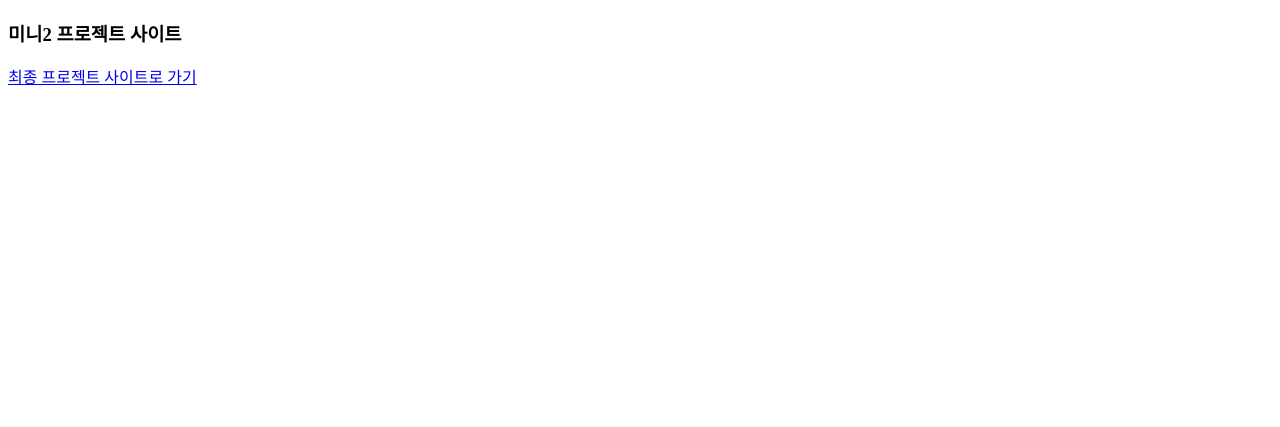
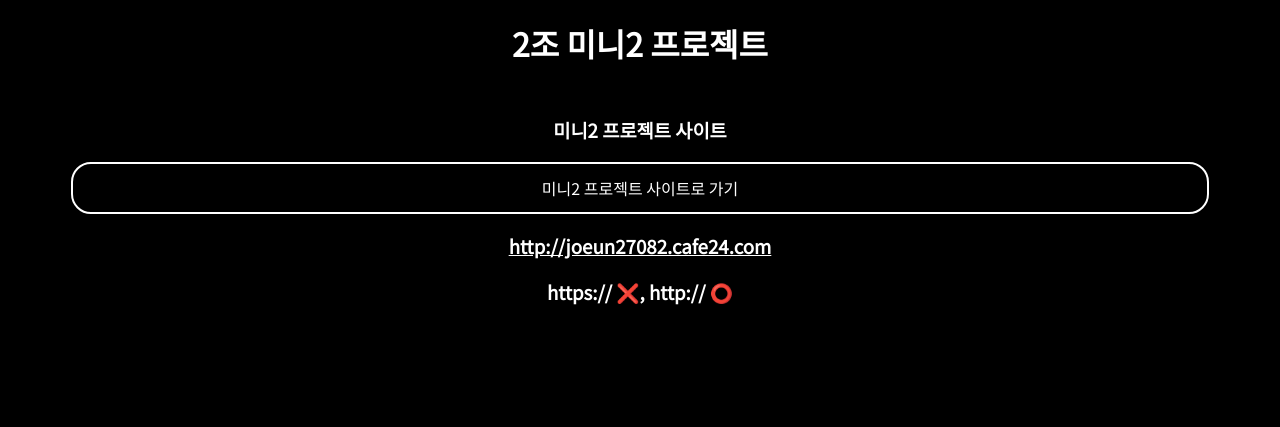
Before and after one commit to ALOHA-CLASS/MSA2_mini2_team2, a plain HTML site: page index.html in a window 1280 px wide. Drawn offline with Linux system fonts and the light colour scheme.

Commit message:
Add files via upload

```diff
--- a/index.html
+++ b/index.html
@@ -3,11 +3,79 @@
 <head>
     <meta charset="UTF-8">
     <meta name="viewport" content="width=device-width, initial-scale=1.0">
-    <title>MSA2th_Team2</title>
+    <meta property="og:url" content="https://wwwalohacampus.github.io/MSA2_youtubu_team1/">
+    <meta property="og:title" content="DreamAir">
+    <meta property="og:type" content="website">
+    <meta property="og:image" content="img/thumbnail.png">
+    <meta property="og:description" content="2조 미니2프로젝트 ">
+    <title>2조 미니2 프로젝트 </title>
+    <link rel="stylesheet" href="https://fonts.googleapis.com/icon?family=Material+Icons">
+    <style>
+        @import url('https://fonts.googleapis.com/css2?family=Noto+Sans+KR&display=swap');
+        body {
+            font-family: 'Noto Sans KR', sans-serif;
+            background-color: black;
+            color: white;
+            text-align: center;
+        }
+        h1 { font-size: 32px; margin: 20px 0 50px; }
+        .container {
+            max-width: 90%;
+            margin: 0 auto;
+        }
+        .video {
+            width: 100%;
+            max-width: 1280px;
+            margin: 40px auto 50px;
+            padding: 5px;
+        }
+        .video iframe {
+            width: 1280px;
+            max-width: 100%;
+            height: 720px;
+        }
+        .btn {
+            display: flex;
+            justify-content: center;
+            align-items: center;
+            column-gap: 10px;
+            text-decoration: none;
+            padding: 12px 24px;
+            background-color: black;
+            color: white;
+            border: 2px solid white;
+            border-radius: 20px;
+        }
+        .btn:hover {
+            background-color: white;
+            color: black;
+        }
+
+        @media only screen and (max-width: 720px) {
+            h1 { font-size: 18px; margin: 20px 0 50px; }
+            .video {
+                max-width: 560px;
+            }
+            .video iframe {
+                width: 100%;
+                height: 315px;
+            }
+        }
+
+        .size { height: 100px; }
+    </style>
 </head>
 <body>
-    <h3>미니2 프로젝트 사이트</h3>
-    <a href="/">최종 프로젝트 사이트로 가기</a>
+    <div class="container">
+        <h1>2조 미니2 프로젝트</h1>
+        <h3>미니2 프로젝트 사이트</h3>
+        <a href="http://joeun27082.cafe24.com" target="_blank" class="btn">미니2 프로젝트 사이트로 가기</a>
 
+        <h3><a href="http://joeun27082.cafe24.com4" target="_blank" style="color: white;">http://joeun27082.cafe24.com</a></h3>
+        <h3>https:// ❌,  http:// ⭕</h3>
+
+
+        <div class="size"></div>
+    </div>
 </body>
 </html>
```
Also changed, not shown: img/thumbnail.png (added).
